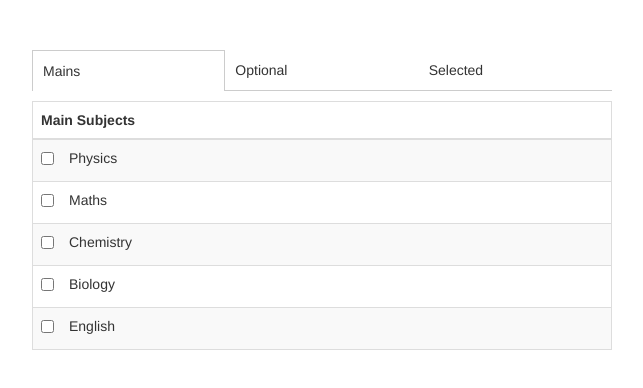
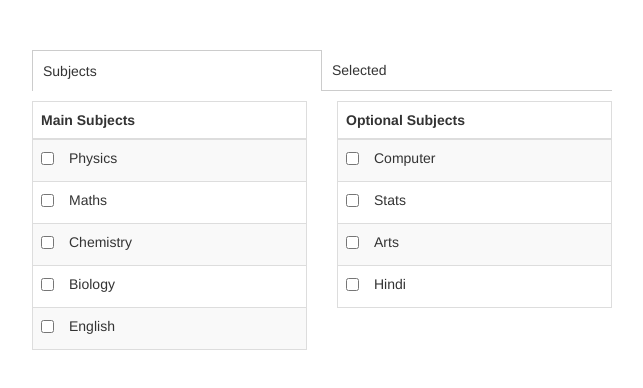
Before and after one commit to wrick17/jquery-practice, a website: page index.html in a window 1280 px wide. Shown: the whole page, without its empty margins (318-961 px from the left). Drawn offline with nearby package versions, Linux system fonts and the light colour scheme.

Commit message:
tab orientation fix according to requirement

```diff
--- a/index.html
+++ b/index.html
@@ -10,12 +10,12 @@
   <div class="container col-md-6 col-sm-8">
     <div class="col-xs-12 tabs">
       <ul>
-        <li class="col-xs-4 tab active">Mains</li>
-        <li class="col-xs-4 tab">Optional</li>
-        <li class="col-xs-4 tab">Selected</li>
+        <li class="col-xs-6 tab active">Subjects</li>
+        <li class="col-xs-6 tab">Selected</li>
       </ul>
     </div>
-    <div class="col-sm-12 col-xs-12 tab-pane mains active">
+    <div class="col-sm-12 col-xs-12 tab-pane subjects active">
+      <div class="col-sm-6 col-xs-12 table-container mains">
         <table class="table table-striped table-bordered">
           <thead>
             <tr>
@@ -41,7 +41,7 @@
           </tbody>
         </table>
       </div>
-    <div class="col-sm-12 col-xs-12 tab-pane optional">
+      <div class="col-sm-6 col-xs-12 table-container optional">
         <table class="table table-striped table-bordered">
           <thead>
             <tr>
@@ -64,6 +64,7 @@
           </tbody>
         </table>
       </div>
+    </div>
     <div class="col-sm-12 col-xs-12 tab-pane selected">
       <table class="table table-striped table-bordered">
         <thead>
--- a/script.js
+++ b/script.js
@@ -10,7 +10,7 @@
   subName = null,
   entry = null,
   body = $('body'),
-  tableName = null,
+  tabName = null,
   tabs = $('.tab'),
   panes = $('.tab-pane');
 
@@ -19,11 +19,11 @@
   function init () {
 
     body.on('click', '.tab', function(event) {
-      tableName = '.' + $(this).text().toLowerCase();
+      tabName = '.' + $(this).text().toLowerCase();
       tabs.removeClass('active');
       panes.removeClass('active');
       $(this).addClass('active');
-      $(tableName).addClass('active');
+      $(tabName).addClass('active');
     });
 
     body.on('click', '.main-sub', function(event) {
@@ -92,10 +92,10 @@
   function makeSelectedItemHtml(subName) {
     var html = '<tr>'+
           '<td>' +
-            '<i class="glyphicon glyphicon-circle-arrow-up move-up"></i>' +
-            '<i class="glyphicon glyphicon-circle-arrow-down move-down"></i>' +
+            '<i class="glyphicon glyphicon-upload move-up"></i>' +
+            '<i class="glyphicon glyphicon-download move-down"></i>' +
             '<label>'+subName+'</label>' +
-            '<i class="glyphicon glyphicon-remove-sign remove"></i>' +
+            '<i class="glyphicon glyphicon-remove-circle remove"></i>' +
           '</td>'+
         '</tr>';
     return html;
--- a/style.less
+++ b/style.less
@@ -1,3 +1,12 @@
+html, body {
+    -webkit-touch-callout: none;
+    -webkit-user-select: none;
+    -khtml-user-select: none;
+    -moz-user-select: none;
+    -ms-user-select: none;
+    user-select: none;
+}
+
 @border-color: #ccc;
 
 @tab-width: 150px;
@@ -14,6 +23,7 @@ body {
     overflow: auto;
     padding: 0;
     li {
+      cursor: pointer;
       border-bottom: 1px solid @border-color;
       list-style: none;
       padding: 10px;
@@ -29,13 +39,28 @@ body {
   &.active {
     display: block;
   }
+  .table-container:first-child {
+    padding-left: 0;
+  }
+  .table-container:last-child {
+    padding-right: 0;
+  }
   .table {
+    thead {
+      tr {
+        th {
+          cursor: default;
+        }
+      }
+    }
     tbody {
       tr {
         td {
           label {
+            cursor: pointer;
             font-weight: normal;
             input {
+              cursor: pointer;
               margin-right: 15px;
               vertical-align: top;
             }
@@ -43,6 +68,7 @@ body {
           i {
             margin-right: 15px;
             color: #999;
+            cursor: pointer;
             &:first-child {
               margin-right: 3px;
             }
@@ -58,6 +84,13 @@ body {
 .selected {
   .table{
     tbody {
+      tr {
+        td {
+          label {
+            cursor: default;
+          }
+        }
+      }
       tr:first-child {
         td {
           i.move-up {
```
Also changed, not shown: style.css. Lines whose indentation alone changed are shown as unchanged.
